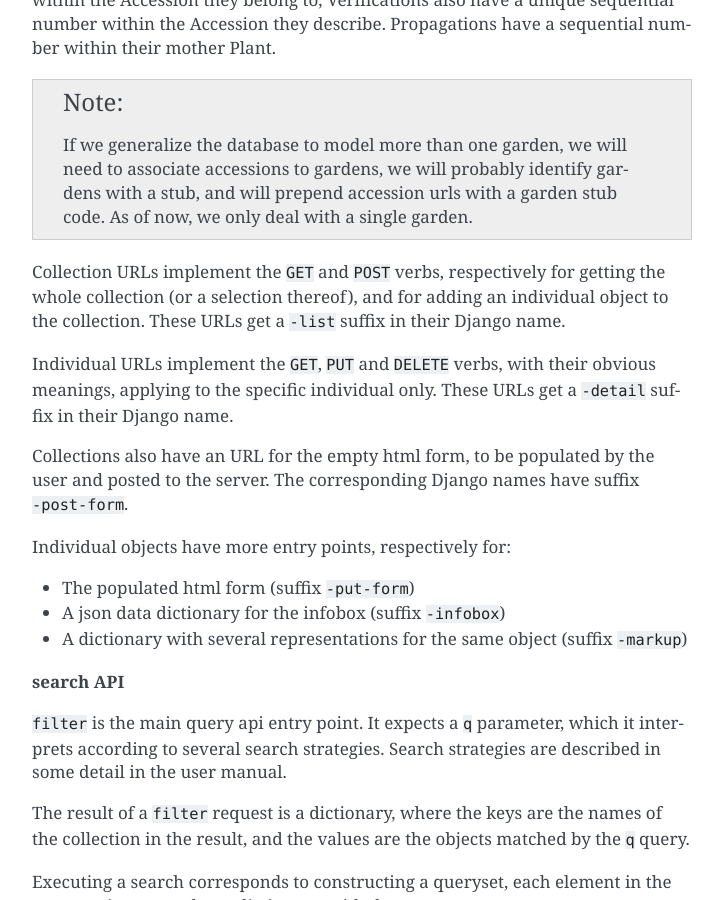
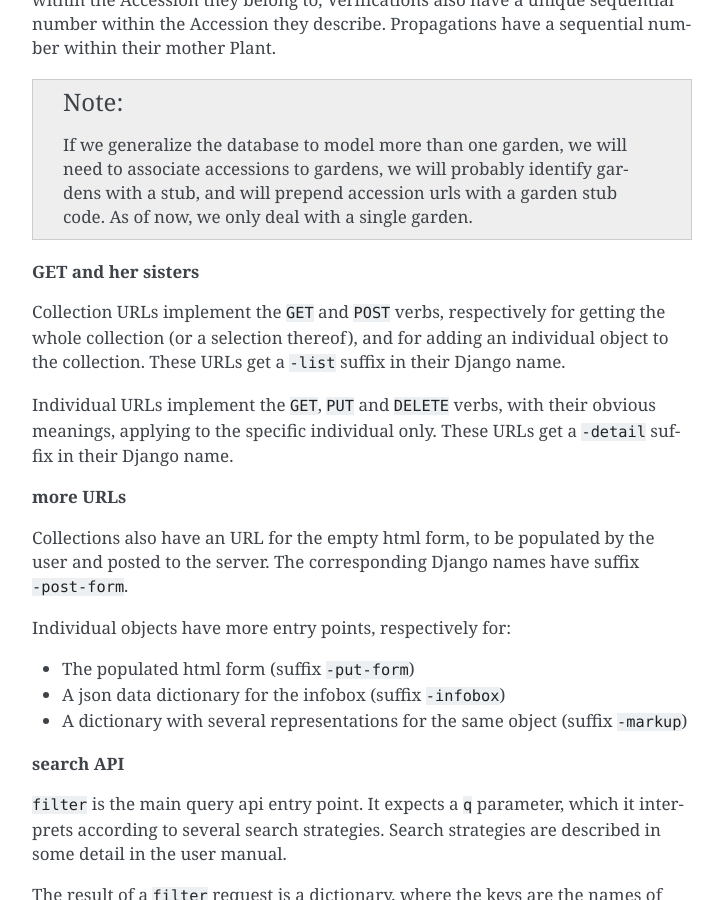
Before and after one commit to Ghini/server, a Sphinx documentation site: the page built from docs/technical.rst, in a window 1280 px wide and 900 px high, scrolled down 1107 px. Shown: the whole window, without its empty margins (388-1111 px from the left). Built offline with Sphinx 7.4.7, drawn with Linux system fonts in a browser that asks for light colours.

Commit message:
adding headers to paragraphs

```diff
--- a/docs/technical.rst
+++ b/docs/technical.rst
@@ -59,6 +59,8 @@ sequential number within their mother Plant.
    with a stub, and will prepend accession urls with a garden stub code.  As
    of now, we only deal with a single garden.
 
+**GET and her sisters**
+
 Collection URLs implement the ``GET`` and ``POST`` verbs, respectively for getting
 the whole collection (or a selection thereof), and for adding an individual
 object to the collection.  These URLs get a ``-list`` suffix in their Django
@@ -67,6 +69,8 @@ name.
 Individual URLs implement the ``GET``, ``PUT`` and ``DELETE`` verbs, with
 their obvious meanings, applying to the specific individual only.  These
 URLs get a ``-detail`` suffix in their Django name.
+
+**more URLs**
 
 Collections also have an URL for the empty html form, to be populated by
 the user and posted to the server.  The corresponding Django names have
```
